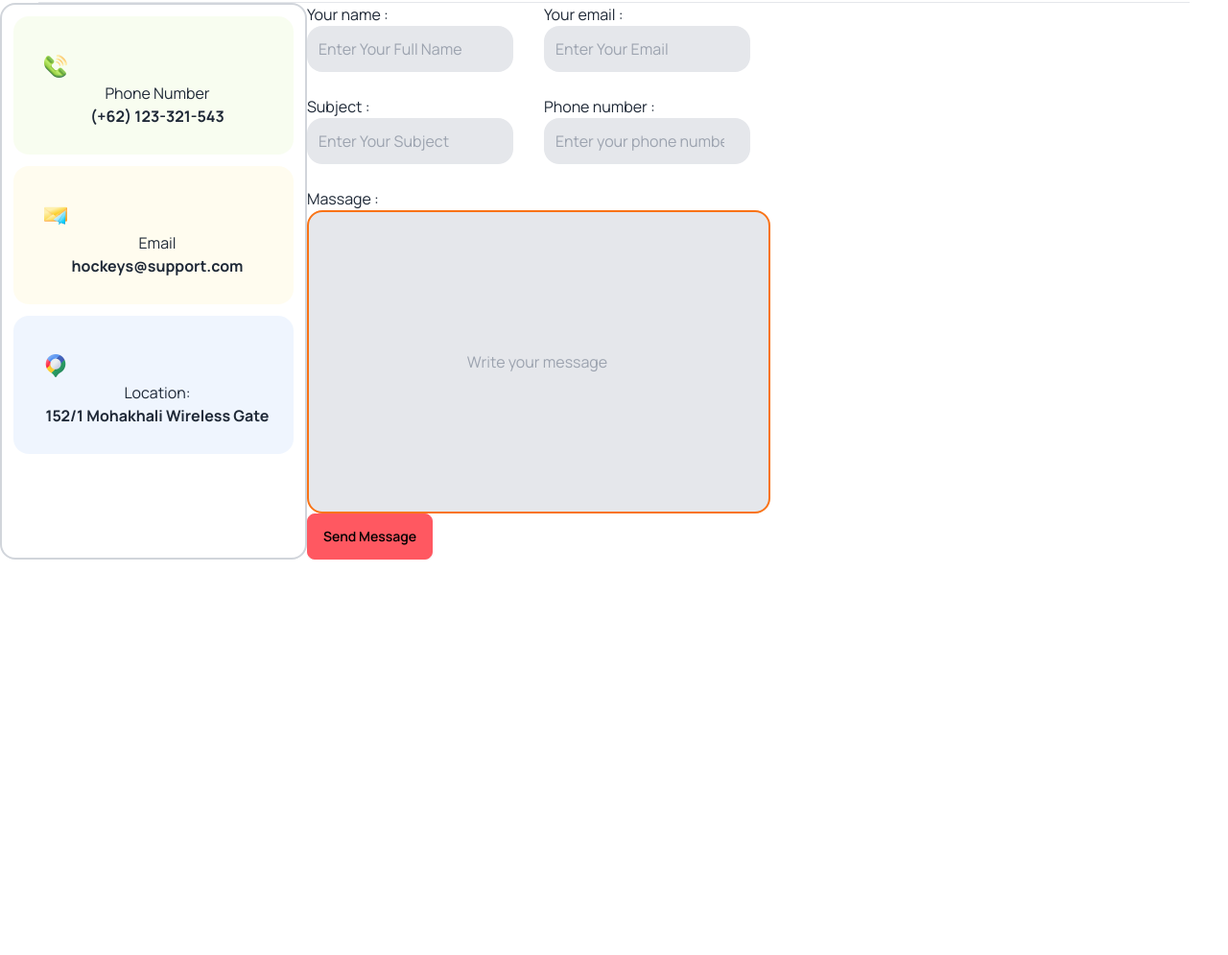
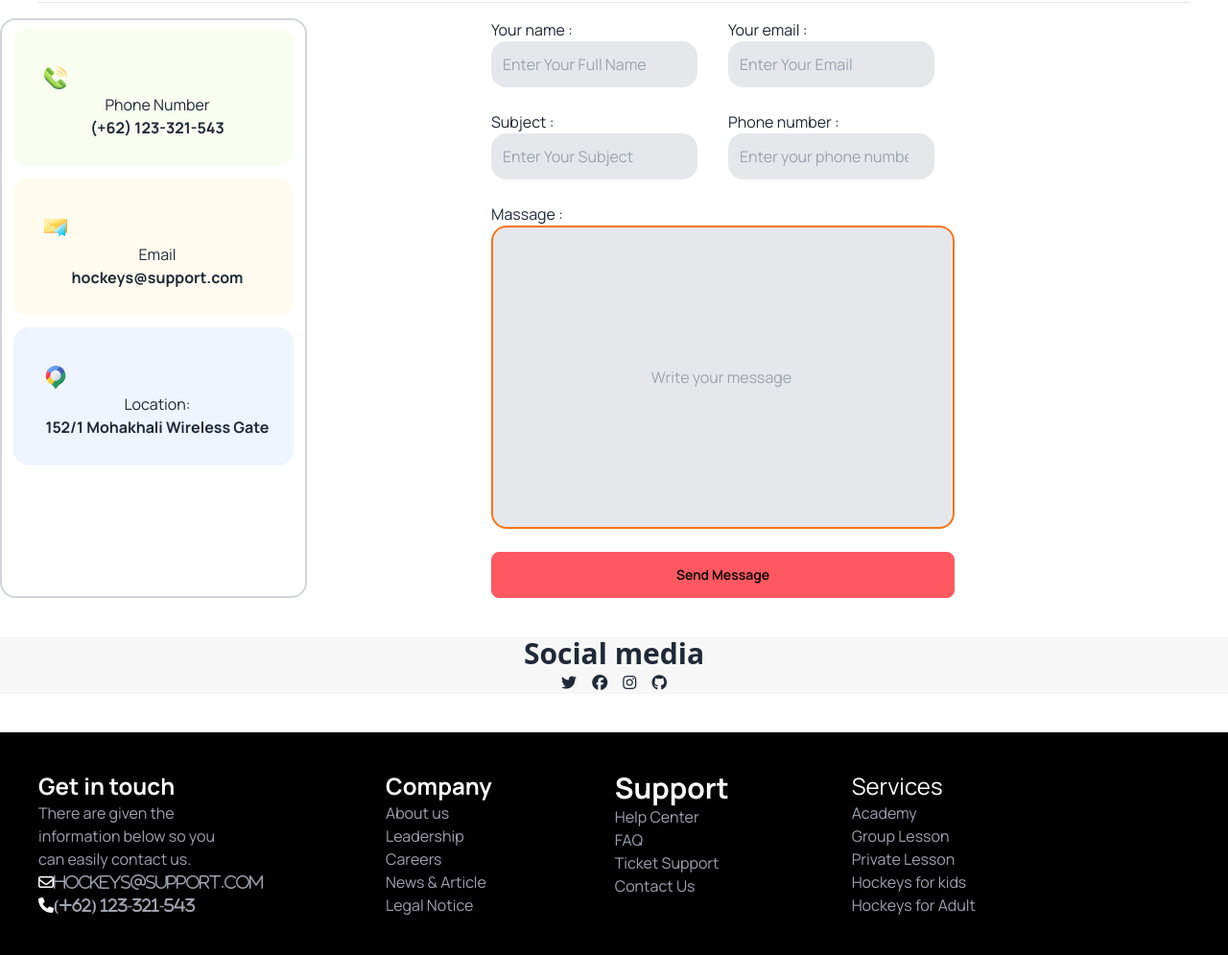
Before and after one commit to Insana343/Assignment-3, a plain HTML site: page index.html in a window 1280 px wide. Shown: the part 3389-4384 px from the top of the page at 96% size. Before the commit the page ends 3972 px from the top, so only its background shows below. Drawn offline with nearby package versions, Linux system fonts and the light colour scheme.

Commit message:
final code

```diff
--- a/index.html
+++ b/index.html
@@ -349,7 +349,7 @@
             </div>
             <hr class="mt-14 lg:ml-10 lg:mr-10">
             <div class="flex">
-         <div class="border-2 border-gray-300 rounded-2xl px-3 py-3 space-y-3 bg-white w-1/4 p-4">
+         <div class="border-2 border-gray-300 rounded-2xl px-3 py-2 space-y-3 bg-white w-1/4 items-center mt-4">
             <div class="bg-[#BCED6D1A] h-36 w-full rounded-2xl text-center justify-center">
                 <img class="h-6 w-6 gap-x-2 items-center translate-x-8 translate-y-10" src="Images/Group 1171275317.png" alt="">
                 <div class="translate-x-1 translate-y-11">
@@ -372,7 +372,7 @@
                 </div>
             </div>
         </div>
-        <div>
+        <div class="ml-48 mt-4">
             <form>
                 <div class="flex space-x-8">
                 <label for="name">Your name : <br> <input class="border-0 rounded-2xl p-3 bg-gray-200" type="text" placeholder="Enter Your Full Name"></label>
@@ -388,11 +388,58 @@
                 <br>
                 <label for="message">Massage : <br> <input class="border-2 border-orange-500 rounded-2xl p-36 bg-gray-200 text-center justify-start" type="text" placeholder="Write your message "></label>
                 <br>
-                <a class="btn btn-error">Send Message</a>
+                <a class="btn btn-error mt-6 w-full">Send Message</a>
             </form>
         </div>
         </div>
         </section>
+        <section class="bg-[#13131808] mt-10 text-center items-center space-y-2">
+            <div>
+                <h3 class="text-3xl font-bold mt-6">Social media</h3>
+                <div class="space-x-3">
+                    <i class="fa-brands fa-twitter"></i>
+                    <i class="fa-brands fa-facebook"></i>
+                    <i class="fa-brands fa-instagram"></i>
+                    <i class="fa-brands fa-github"></i>
+                </div>
+            </div>
+        </section>
     </main>
+    <footer>
+        <section class="bg-black p-10 mt-10 font-rope">
+            <div class="text-white flex space-x-32">
+                <div class="justify-evenly">
+                    <h3 class="text-2xl font-bold">Get in touch</h3>
+                    <p class="text-gray-400">There are given the<br> information  below so you <br> can easily contact us.</p>
+                    <i class="fa-regular fa-envelope"><span class="text-gray-400">hockeys@support.com</span></i>
+                    <br>
+                    <i class="fa-solid fa-phone"><span class="text-gray-400">(+62) 123-321-543</span></i>
+                </div>
+                <div>
+                    <h4 class="text-2xl font-bold">Company</h4>
+                    <p class="text-gray-400">About us <br>
+                        Leadership <br>
+                        Careers <br>
+                        News & Article <br>
+                        Legal Notice</p>
+                </div>
+                <div>
+                    <h4 class="text-3xl font-bold">Support</h4>
+                    <p class="text-gray-400">Help Center <br>
+                        FAQ <br>
+                        Ticket Support <br>
+                        Contact Us</p>
+                </div>
+                <div>
+                    <h4 class="text-2xl">Services</h4>
+                    <p class="text-gray-400">Academy <br>
+                        Group Lesson <br>
+                        Private Lesson <br>
+                        Hockeys for kids <br>
+                        Hockeys for Adult</p>
+                </div>
+            </div>
+        </section>
+    </footer>
 </body>
 </html>
```
